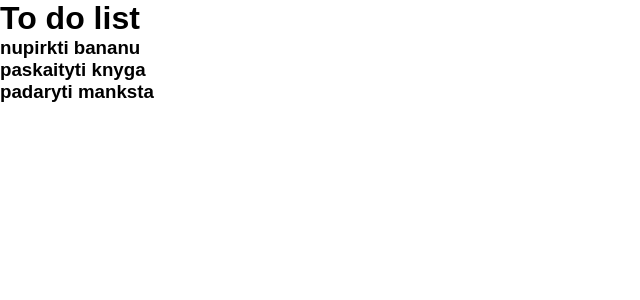
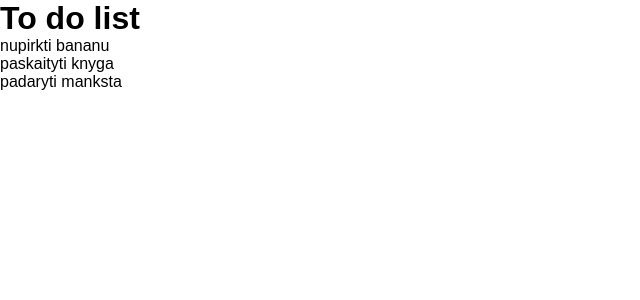
Before and after one commit to panasonicas/React-begining-examples, a React (Create React App) app: page / in a window 1280 px wide. Shown: the top 300 px of the page, without its empty margins (0-640 px from the left). Built offline with nearby package versions, Linux system fonts and the light colour scheme; the HTML template or start-up script is replaced by a standard one.

Commit message:
TodoItem component create, using props and key

```diff
--- /dev/null
+++ b/src/components/TodoItem.js
@@ -0,0 +1,11 @@
+import React from 'react';
+
+const TodoItem = ({todo}) => {
+    return (
+        <div>
+            <p>{todo.title}</p>
+        </div>
+    )
+};
+
+export default TodoItem;
--- a/src/components/Todoos.js
+++ b/src/components/Todoos.js
@@ -1,11 +1,12 @@
 import React from 'react';
+import TodoItem from './TodoItem';
 
 
 function Todoos({todo}) {
   return (
     <div>
     {todo.map(task=>(
-      <h3>{task.title}</h3>
+      <TodoItem key={task.id} todo={task}/>
     ))}
     </div>
   );
```
